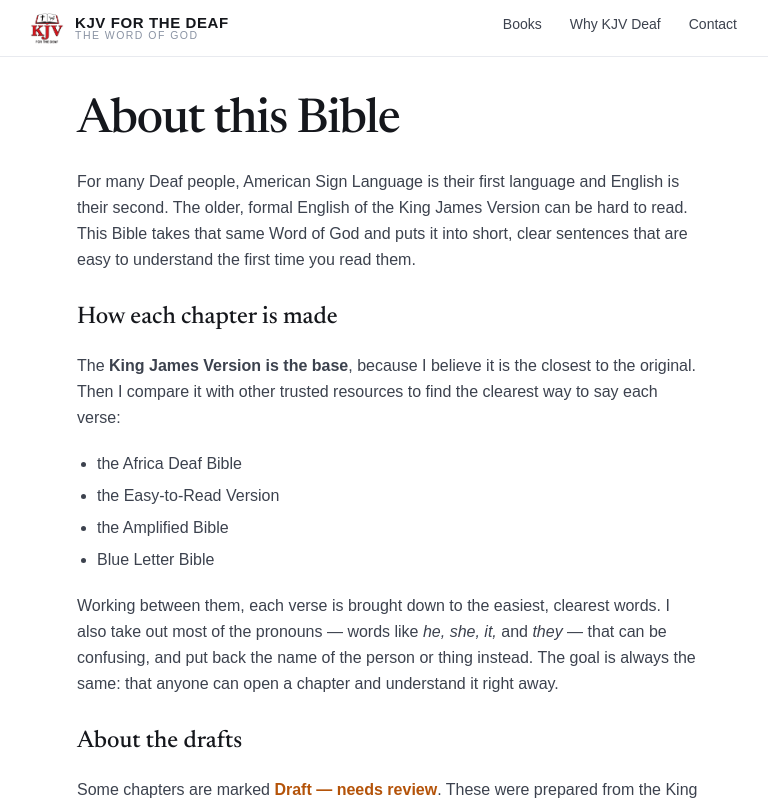
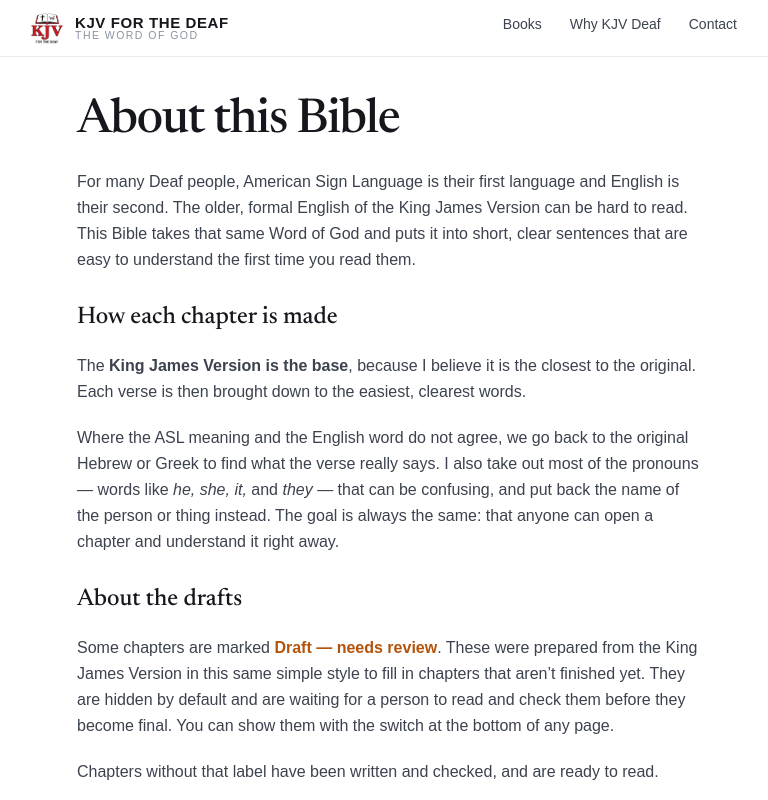
Before and after one commit to edesent/kjvdeaf, a Next.js app: page /about in a window 1280 px wide. Shown: the top 800 px of the page, without its empty margins (251-1019 px from the left). Built offline with nearby package versions, Linux system fonts and the light colour scheme; a web font is replaced by a local one.

Commit message:
About page: explain going back to the original Hebrew and Greek when ASL and English do not match

```diff
--- a/app/about/page.tsx
+++ b/app/about/page.tsx
@@ -26,18 +26,13 @@ export default function AboutPage() {
         </h2>
         <p>
           The <strong>King James Version is the base</strong>, because I believe it
-          is the closest to the original. Then I compare it with other trusted
-          resources to find the clearest way to say each verse:
+          is the closest to the original. Each verse is then brought down to the
+          easiest, clearest words.
         </p>
-        <ul className="ml-5 list-disc space-y-1.5">
-          <li>the Africa Deaf Bible</li>
-          <li>the Easy-to-Read Version</li>
-          <li>the Amplified Bible</li>
-          <li>Blue Letter Bible</li>
-        </ul>
         <p>
-          Working between them, each verse is brought down to the easiest, clearest
-          words. I also take out most of the pronouns — words like{" "}
+          Where the ASL meaning and the English word do not agree, we go back to
+          the original Hebrew or Greek to find what the verse really says. I also
+          take out most of the pronouns — words like{" "}
           <em>he, she, it,</em> and <em>they</em> — that can be confusing, and put
           back the name of the person or thing instead. The goal is always the same:
           that anyone can open a chapter and understand it right away.
```
